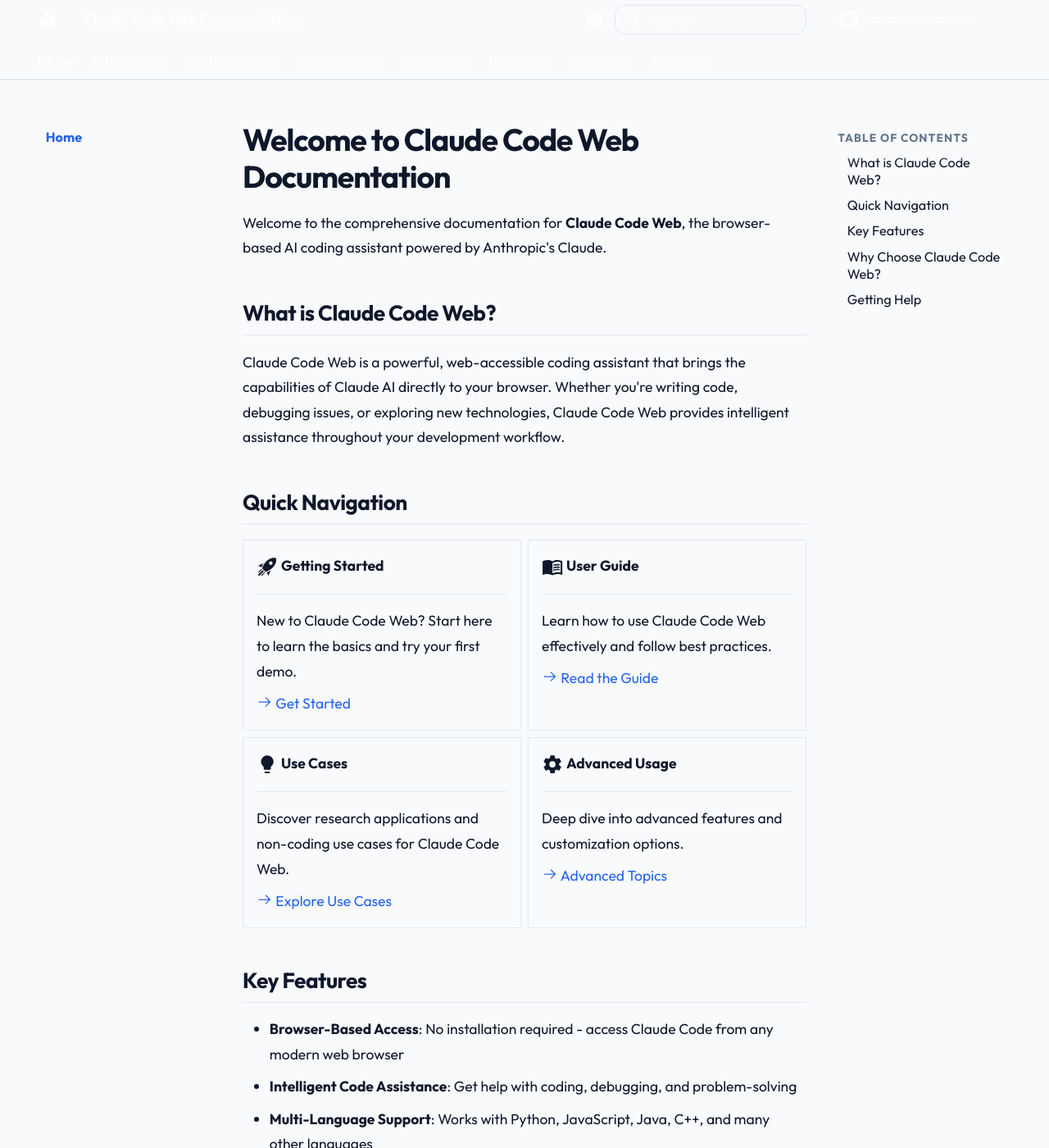
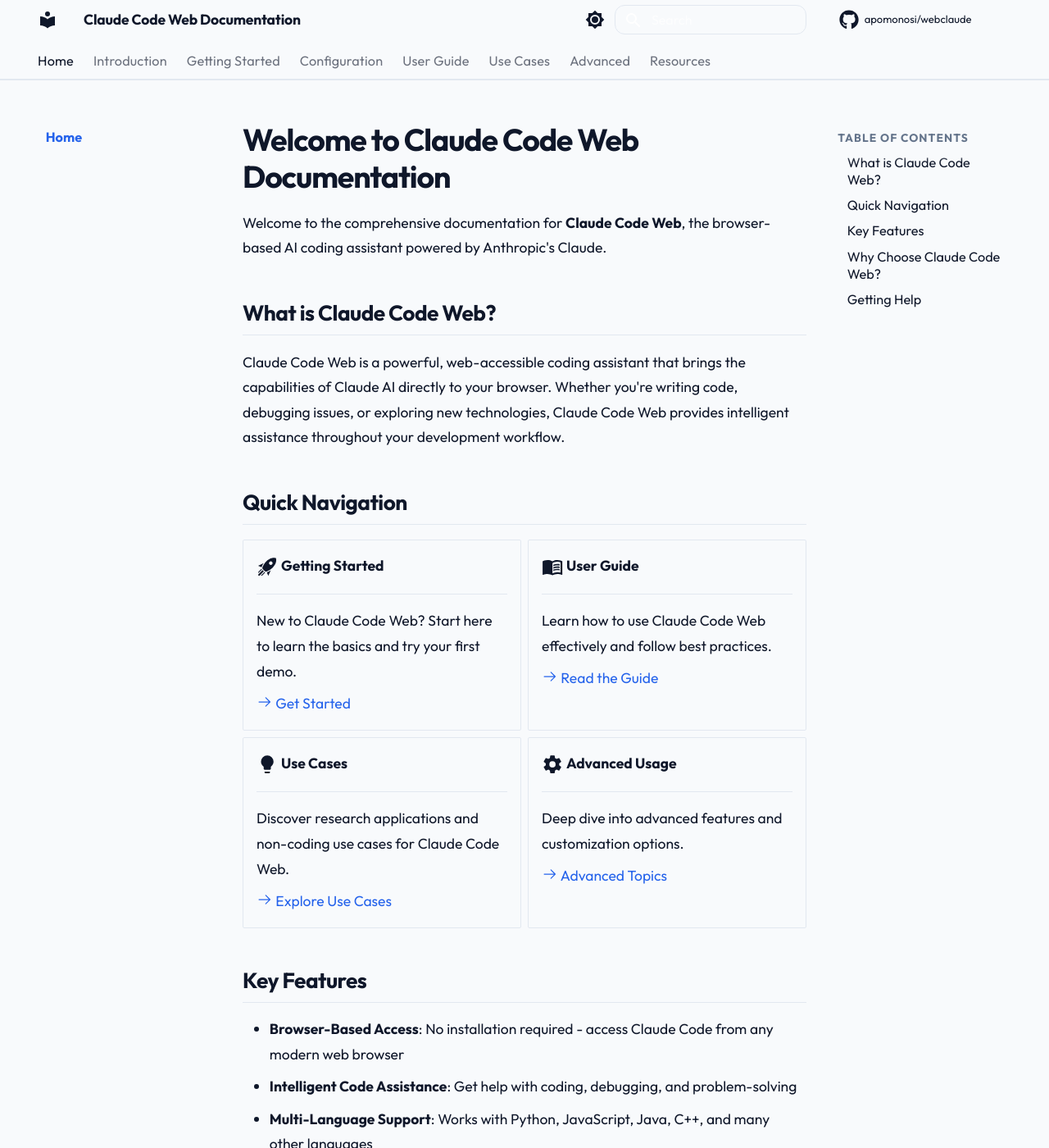
Before and after one commit to apomonosi/webclaude, an MkDocs documentation site: the page built from docs/index.md, in a window 1280 px wide and 1400 px high. Shown: the whole window at 82% size. Built offline with MkDocs 1.6.1 and Material for MkDocs 9.7.7, drawn with Linux system fonts in a browser that asks for light colours; comment, search, counter and statistics services are not loaded.

Commit message:
Fix header/tabs text visibility; add Kroki diagram support
Header color fix: Material uses --md-primary-bg-color as text color on
the header, but our translucent-slate header is not primary-blue. Override
color explicitly with --md-default-fg-color on both .md-header and .md-tabs
(dark and light schemes), and correct dark mode --md-primary-bg-color from
#0f172a to #ffffff so it is correct for primary-colored buttons.

Kroki: add mkdocs-kroki-plugin (calls kroki.io at build time) for PlantUML,
BlockDiag, and BPMN workflow diagrams. Mermaid stays on pymdownx.superfences.
Update ci.yml to install the package alongside mkdocs-material.

https://claude.ai/code/session_018uQxsgFjYsCyEKfq6K5xzA

```diff
--- a/docs/stylesheets/extra.css
+++ b/docs/stylesheets/extra.css
@@ -60,7 +60,7 @@
   --md-primary-fg-color:          #3b82f6;
   --md-primary-fg-color--light:   #60a5fa;
   --md-primary-fg-color--dark:    #2563eb;
-  --md-primary-bg-color:          #0f172a;
+  --md-primary-bg-color:          #ffffff;
   --md-accent-fg-color:           #38bdf8;
   --md-accent-fg-color--transparent: rgba(59, 130, 246, 0.1);
 
@@ -82,6 +82,9 @@
 }
 
 /* ── Header — nav one line, height cap ──────────────────────────────────── */
+/* Material uses --md-primary-bg-color as header text color by default;
+   we override color directly because our header bg is translucent slate,
+   not the primary blue that Material expects. */
 .md-header {
   box-shadow: none;
   border-bottom: 1px solid var(--md-default-fg-color--lightest);
@@ -89,11 +92,13 @@
   -webkit-backdrop-filter: blur(10px);
   background-color: rgba(248, 250, 252, 0.9);
   transition: background-color 0.2s ease, border-color 0.2s ease;
+  color: var(--md-default-fg-color);
 }
 
 [data-md-color-scheme="slate"] .md-header {
   background-color: rgba(15, 23, 42, 0.9);
   border-bottom-color: #1e293b;
+  color: var(--md-default-fg-color);
 }
 
 .md-header__title {
@@ -107,11 +112,13 @@
   box-shadow: none;
   border-bottom: 1px solid var(--md-default-fg-color--lightest);
   background-color: var(--md-default-bg-color);
+  color: var(--md-default-fg-color);
 }
 
 [data-md-color-scheme="slate"] .md-tabs {
   background-color: var(--md-default-bg-color);
   border-bottom-color: #1e293b;
+  color: var(--md-default-fg-color);
 }
 
 .md-tabs__link {
--- a/mkdocs.yml
+++ b/mkdocs.yml
@@ -105,6 +105,14 @@ extra_css:
 plugins:
   - search:
       lang: en
+  - kroki:
+      ServerURL: https://kroki.io
+      EnableBlockDiag: true
+      Enablebpmn: true
+      EnableExcalidraw: false
+      EnableMermaid: false
+      FencePrefix: ""
+      DownloadImages: false
 
 # Extra
 extra:
```
Also changed, not shown: 1 other file.
